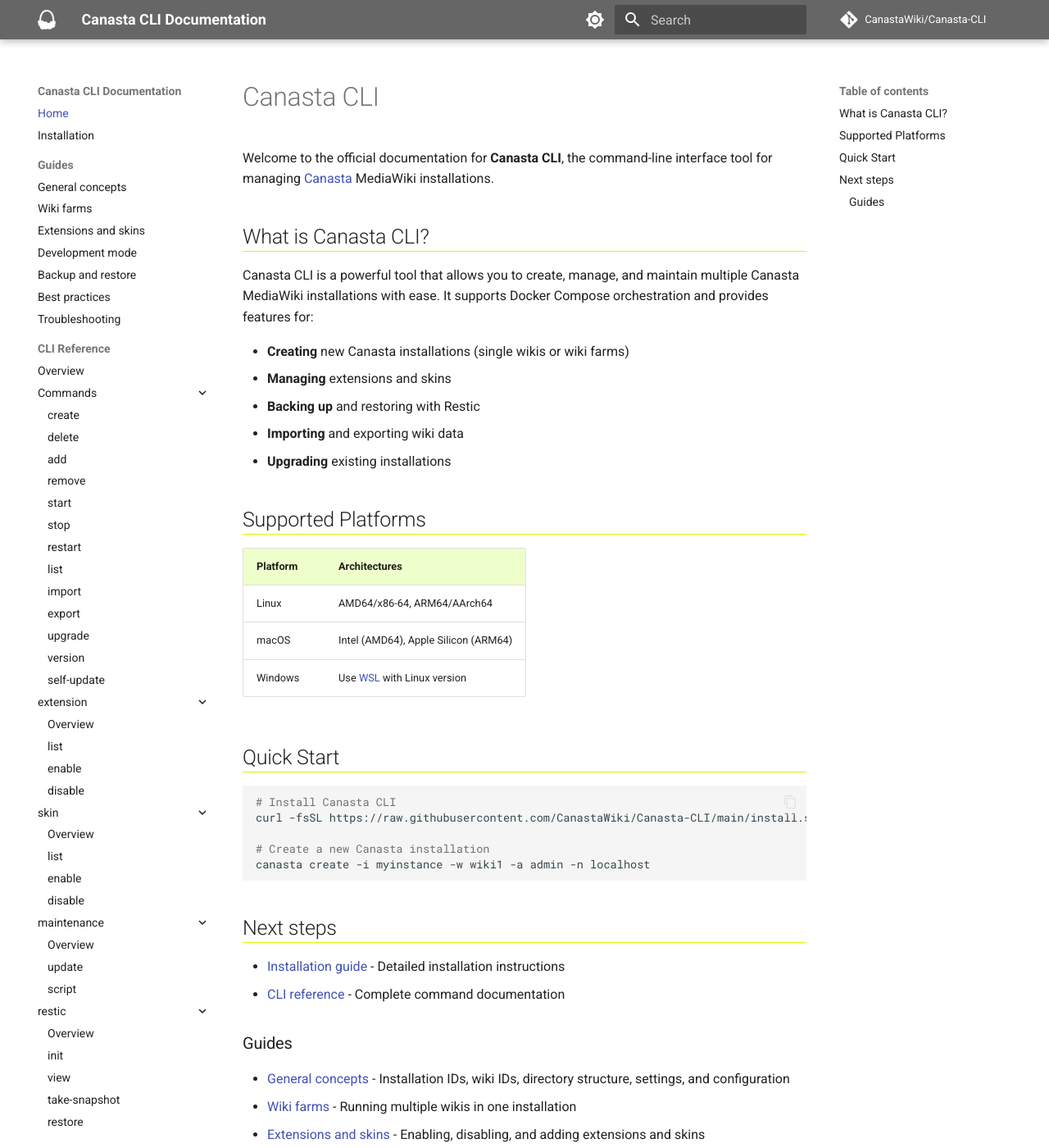
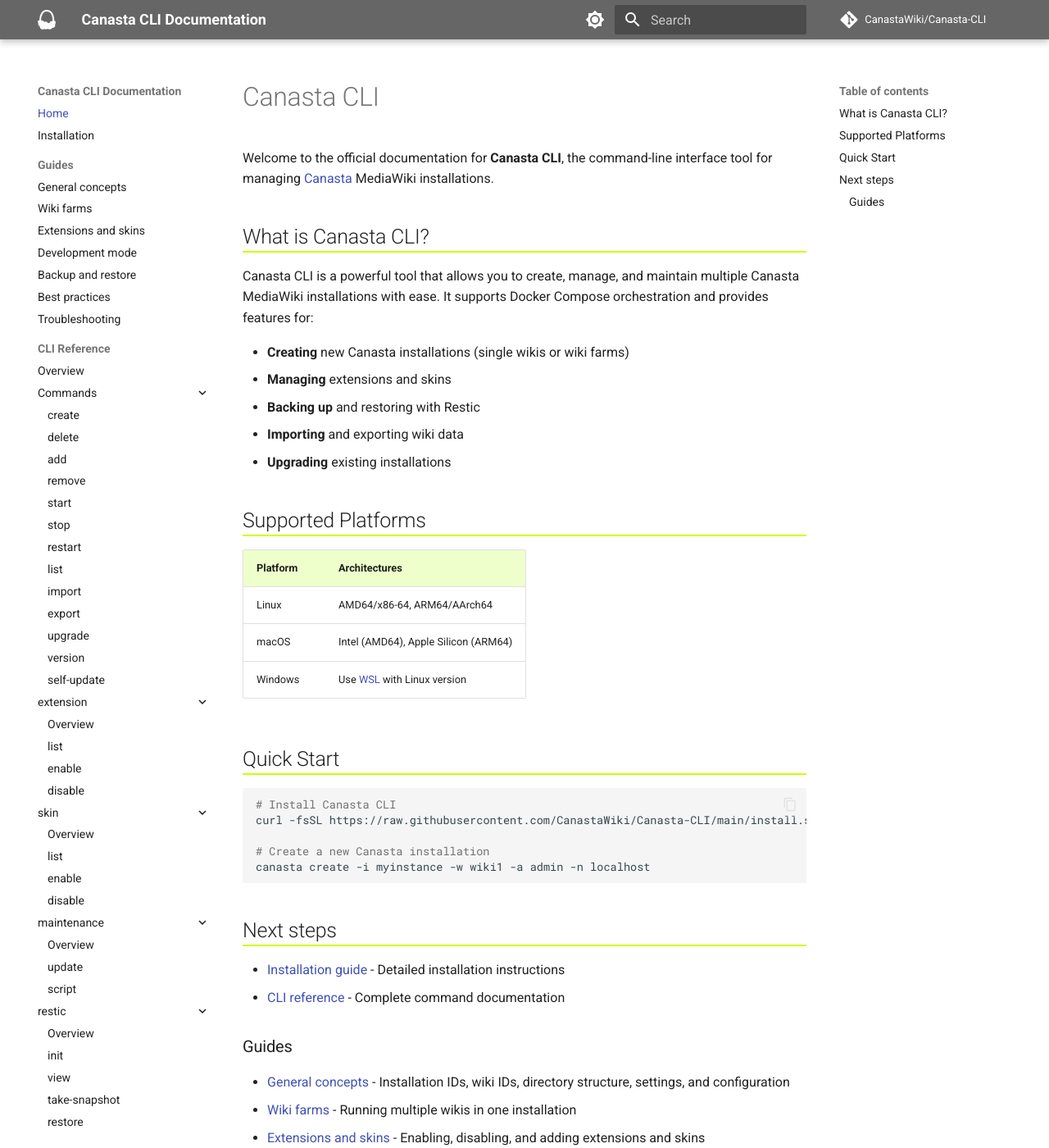
Before and after one commit to CanastaWiki/Canasta-CLI, an MkDocs documentation site: the page built from docs/index.md, in a window 1280 px wide and 1400 px high. Shown: the whole window at 82% size. Built offline with MkDocs 1.6.1 and Material for MkDocs 9.7.7, drawn with Linux system fonts in a browser that asks for light colours; comment, search, counter and statistics services are not loaded.

Commit message:
MkDocs: make green line more prominent in light mode

```diff
--- a/docs/stylesheets/extra.css
+++ b/docs/stylesheets/extra.css
@@ -8,7 +8,10 @@
   --md-accent-fg-color: #ccff00;
 }
 
-h2 {
+[data-md-color-scheme="default"] h2 {
+  border-bottom: 2px solid #ccff00;
+}
+[data-md-color-scheme="slate"] h2 {
   border-bottom: 1px solid #ccff00;
 }
 .md-typeset hr {
```
